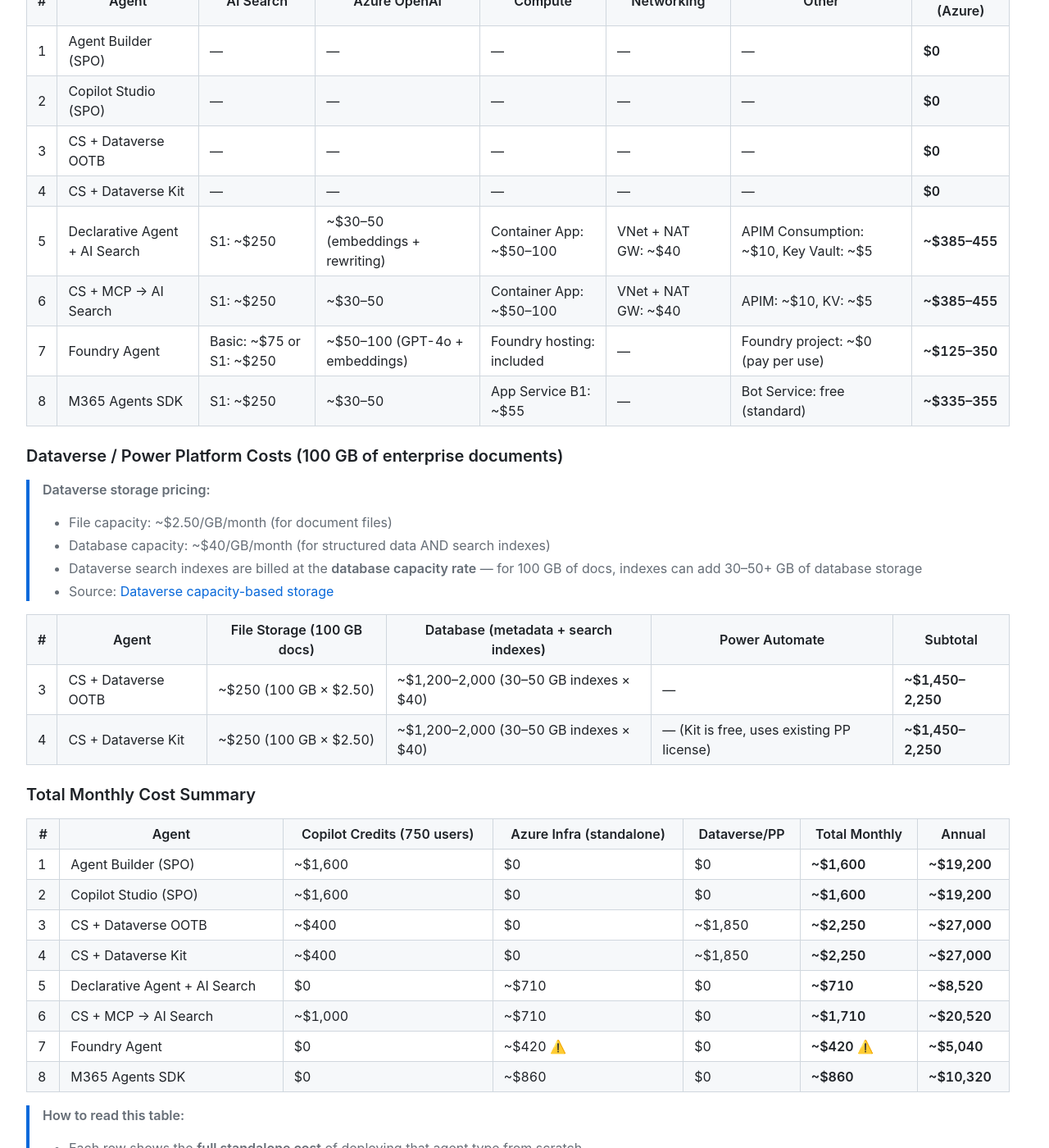
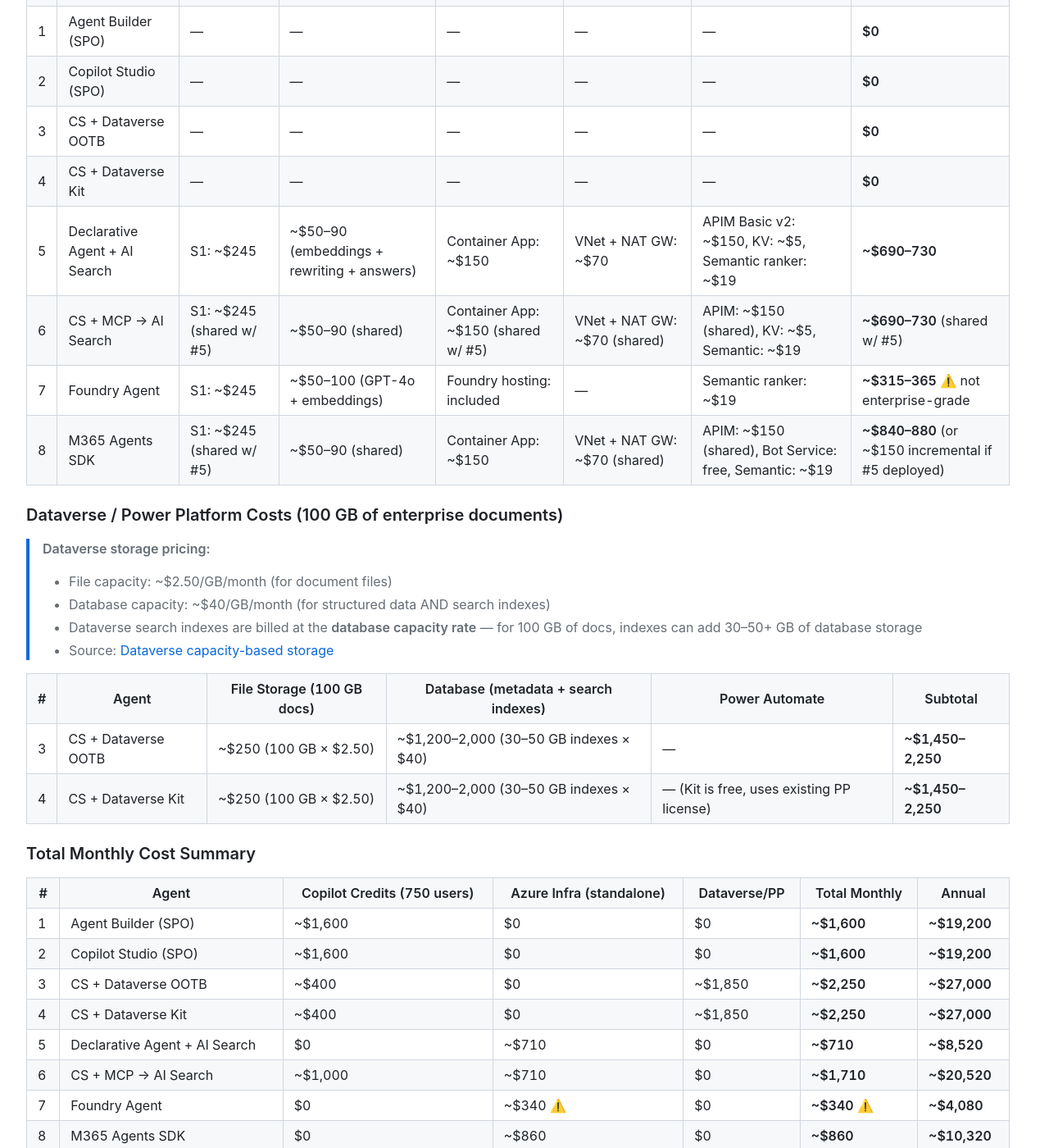
Before and after one commit to ostefka/AgentsAdvancedSearch, a Jekyll site: the page built from COMPARISON.md, in a window 1280 px wide and 1400 px high, scrolled down 9157 px. Shown: the whole window at 82% size. Built offline with Jekyll 4.4.1, drawn with Linux system fonts in a browser that asks for light colours; nearby versions of some CDN libraries; our own code applies the rules of GitHub Pages for plain Markdown files.

Commit message:
Fix Azure infra: #8 includes VNet/NAT GW/APIM/Container App, #7 uses S1 AI Search, all prices corrected

```diff
--- a/COMPARISON.md
+++ b/COMPARISON.md
@@ -293,10 +293,10 @@ flowchart LR
 | 2 | Copilot Studio (SPO) | — | — | — | — | — | **$0** |
 | 3 | CS + Dataverse OOTB | — | — | — | — | — | **$0** |
 | 4 | CS + Dataverse Kit | — | — | — | — | — | **$0** |
-| 5 | Declarative Agent + AI Search | S1: ~$250 | ~$30–50 (embeddings + rewriting) | Container App: ~$50–100 | VNet + NAT GW: ~$40 | APIM Consumption: ~$10, Key Vault: ~$5 | **~$385–455** |
-| 6 | CS + MCP → AI Search | S1: ~$250 | ~$30–50 | Container App: ~$50–100 | VNet + NAT GW: ~$40 | APIM: ~$10, KV: ~$5 | **~$385–455** |
-| 7 | Foundry Agent | Basic: ~$75 or S1: ~$250 | ~$50–100 (GPT-4o + embeddings) | Foundry hosting: included | — | Foundry project: ~$0 (pay per use) | **~$125–350** |
-| 8 | M365 Agents SDK | S1: ~$250 | ~$30–50 | App Service B1: ~$55 | — | Bot Service: free (standard) | **~$335–355** |
+| 5 | Declarative Agent + AI Search | S1: ~$245 | ~$50–90 (embeddings + rewriting + answers) | Container App: ~$150 | VNet + NAT GW: ~$70 | APIM Basic v2: ~$150, KV: ~$5, Semantic ranker: ~$19 | **~$690–730** |
+| 6 | CS + MCP → AI Search | S1: ~$245 (shared w/ #5) | ~$50–90 (shared) | Container App: ~$150 (shared w/ #5) | VNet + NAT GW: ~$70 (shared) | APIM: ~$150 (shared), KV: ~$5, Semantic: ~$19 | **~$690–730** (shared w/ #5) |
+| 7 | Foundry Agent | S1: ~$245 | ~$50–100 (GPT-4o + embeddings) | Foundry hosting: included | — | Semantic ranker: ~$19 | **~$315–365** ⚠️ not enterprise-grade |
+| 8 | M365 Agents SDK | S1: ~$245 (shared w/ #5) | ~$50–90 (shared) | Container App: ~$150 | VNet + NAT GW: ~$70 (shared) | APIM: ~$150 (shared), Bot Service: free, Semantic: ~$19 | **~$840–880** (or ~$150 incremental if #5 deployed) |
 
 ### Dataverse / Power Platform Costs (100 GB of enterprise documents)
 
@@ -321,7 +321,7 @@ flowchart LR
 | 4 | CS + Dataverse Kit | ~$400 | $0 | ~$1,850 | **~$2,250** | **~$27,000** |
 | 5 | Declarative Agent + AI Search | $0 | ~$710 | $0 | **~$710** | **~$8,520** |
 | 6 | CS + MCP → AI Search | ~$1,000 | ~$710 | $0 | **~$1,710** | **~$20,520** |
-| 7 | Foundry Agent | $0 | ~$420 ⚠️ | $0 | **~$420** ⚠️ | **~$5,040** |
+| 7 | Foundry Agent | $0 | ~$340 ⚠️ | $0 | **~$340** ⚠️ | **~$4,080** |
 | 8 | M365 Agents SDK | $0 | ~$860 | $0 | **~$860** | **~$10,320** |
 
 > **How to read this table:**
```
